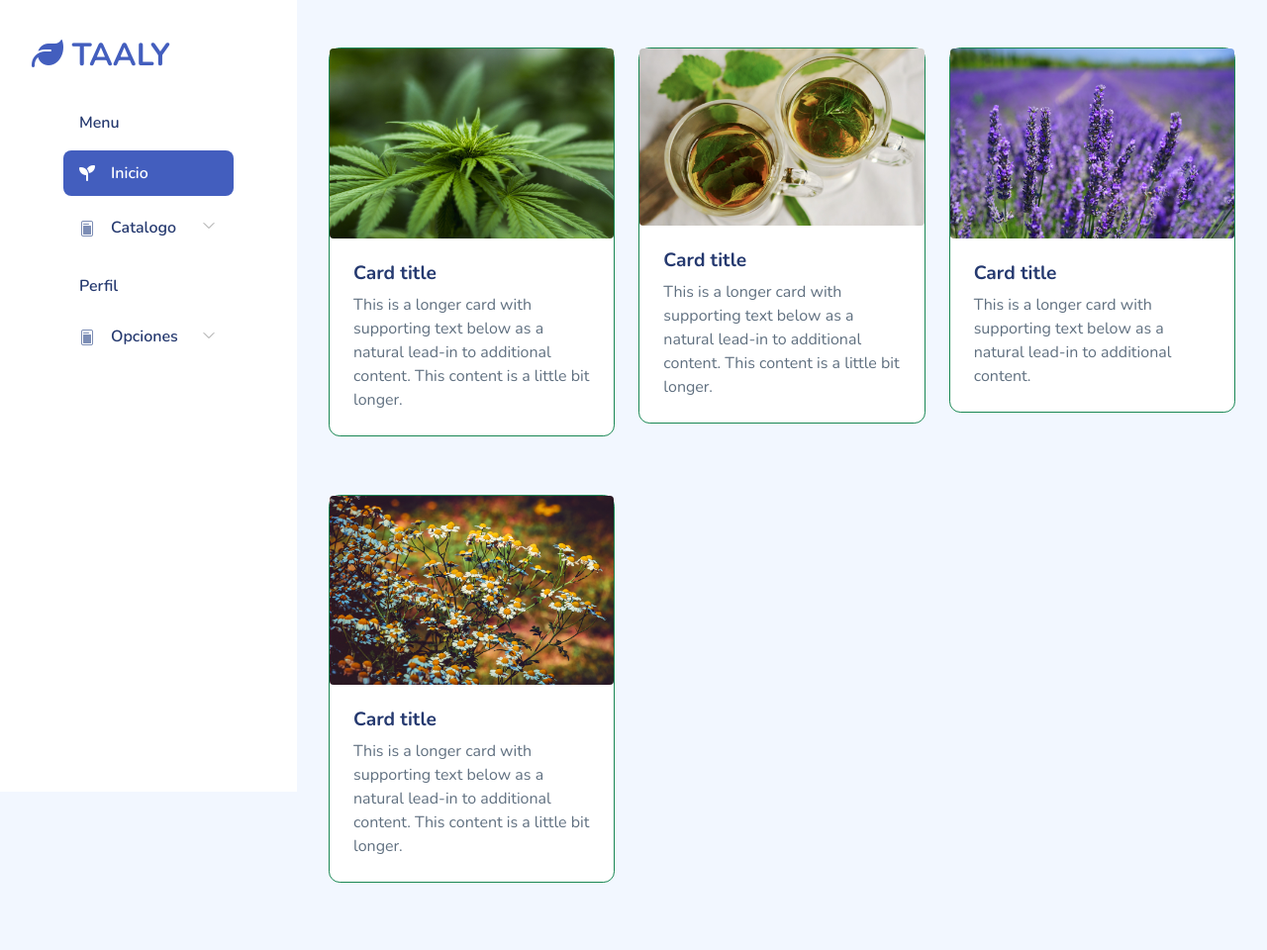
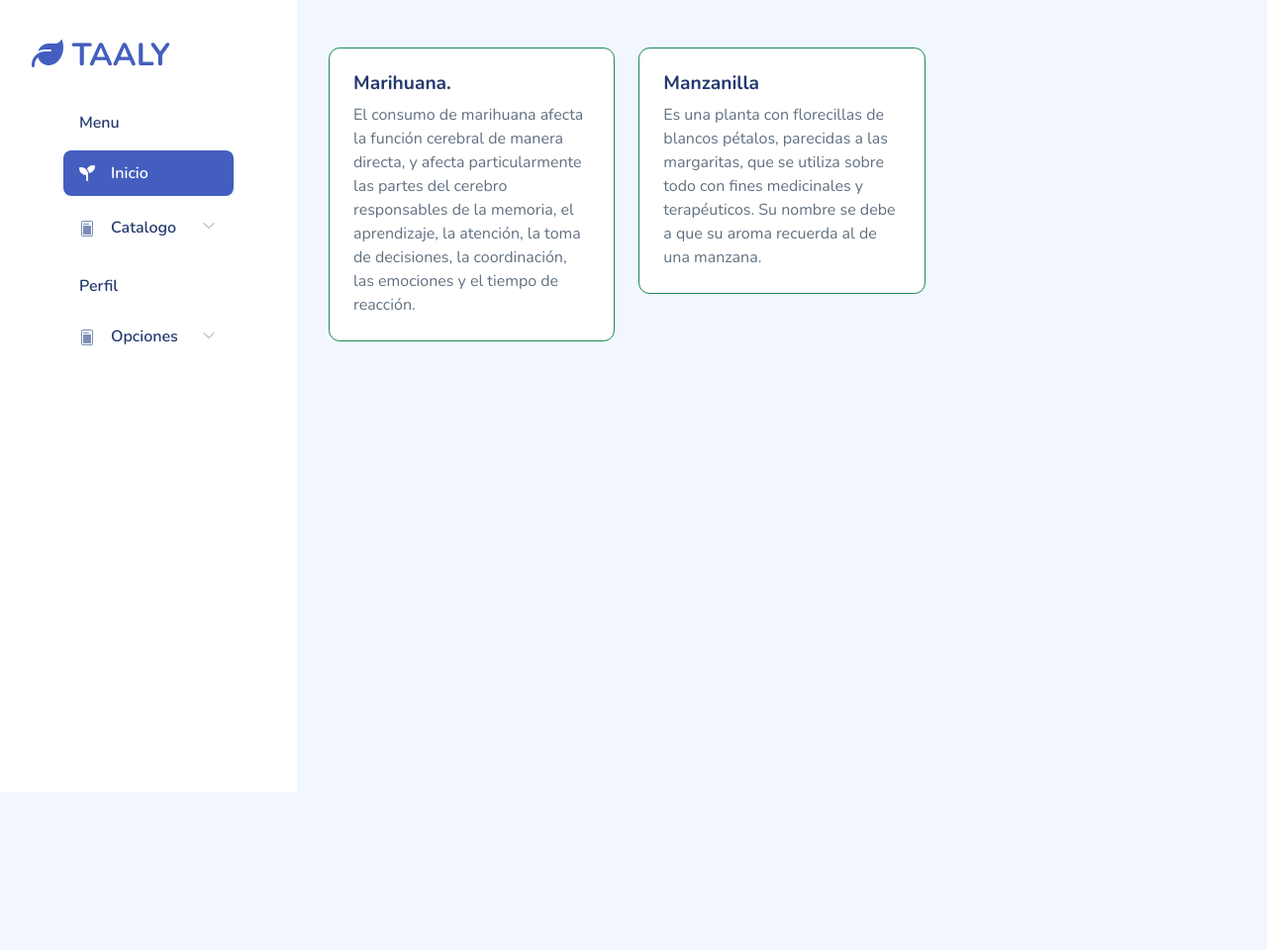
Before and after one commit to AlejandroRiMu/Taaly-app, a Django app: page /catalogo/plantas in a window 1280 px wide. Shown: the whole page at 99% size. After the commit the page ends 800 px from the top, so only its background shows below. Run offline with Django 4.2, Linux system fonts and the light colour scheme; data comes from the database, SQL or seed files in the repository; both versions use the stored data as it was after the commit; some libraries are stand-ins or nearby versions.

Commit message:
infoCards

```diff
--- a/taalyApp/templates/taalyApp/catalogo.html
+++ b/taalyApp/templates/taalyApp/catalogo.html
@@ -2,41 +2,16 @@
 
 {% block content %}
 <div class="row row-cols-1 row-cols-md-3 g-4">
-    <div class="col">
-      <div class="card border border-success">
-        <img src="/static/images/plantsImages/herbgreen.jpg" class="card-img-top rounded" alt="...">
-        <div class="card-body">
-          <h5 class="card-title">Card title</h5>
-          <p class="card-text">This is a longer card with supporting text below as a natural lead-in to additional content. This content is a little bit longer.</p>
+  {% for item in cards %}
+
+      <div class="col">
+        <div class="card border border-success">
+          <div class="card-body">
+            <h5 class="card-title">{{ item.nombre }}</h5>
+            <p class="card-text">{{ item.descripcion }}</p>
+          </div>
         </div>
       </div>
-    </div>
-    <div class="col">
-      <div class="card border border-success">
-        <img src="/static/images/plantsImages/herbalTea.jpg" class="card-img-top rounded" alt="...">
-        <div class="card-body">
-          <h5 class="card-title">Card title</h5>
-          <p class="card-text">This is a longer card with supporting text below as a natural lead-in to additional content. This content is a little bit longer.</p>
-        </div>
-      </div>
-    </div>
-    <div class="col">
-      <div class="card border border-success">
-        <img src="/static/images/plantsImages/lavanders.jpg" class="card-img-top rounded" alt="...">
-        <div class="card-body">
-          <h5 class="card-title">Card title</h5>
-          <p class="card-text">This is a longer card with supporting text below as a natural lead-in to additional content.</p>
-        </div>
-      </div>
-    </div>
-    <div class="col">
-      <div class="card border border-success">
-        <img src="/static/images/plantsImages/motherwort.jpg" class="card-img-top rounded" alt="...">
-        <div class="card-body">
-          <h5 class="card-title">Card title</h5>
-          <p class="card-text">This is a longer card with supporting text below as a natural lead-in to additional content. This content is a little bit longer.</p>
-        </div>
-      </div>
-    </div>
-  </div>
+  {% endfor %}
+</div>
 {% endblock %}
--- a/taalyApp/views.py
+++ b/taalyApp/views.py
@@ -9,7 +9,8 @@ def index(request):
     return render(request, 'taalyApp/index.html')
 
 def catalogo(request):
-    return render(request, 'taalyApp/catalogo.html')
+    cardGeneradas = Planta.objects.all()
+    return render(request, 'taalyApp/catalogo.html', {'cards': cardGeneradas})
 
 def listarPlantas(request):
     plantasListadas = Planta.objects.all()
```
Also changed, not shown: db.sqlite3.
